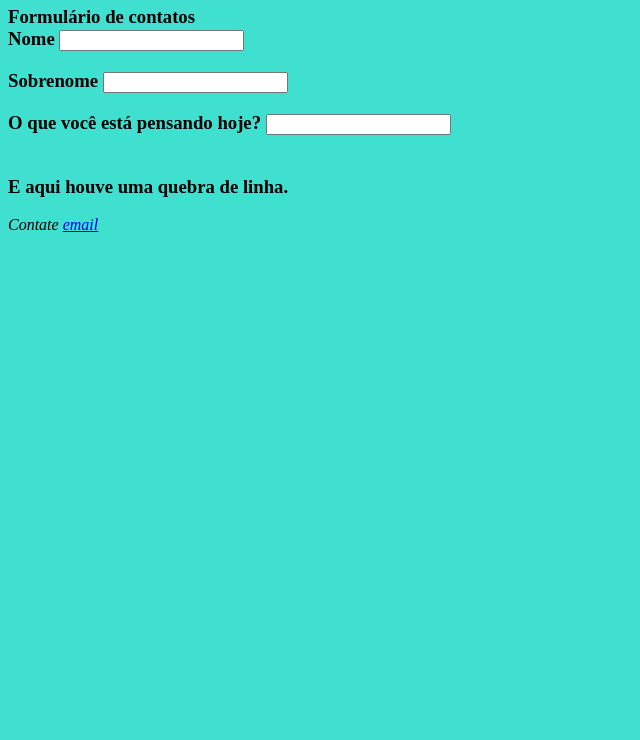
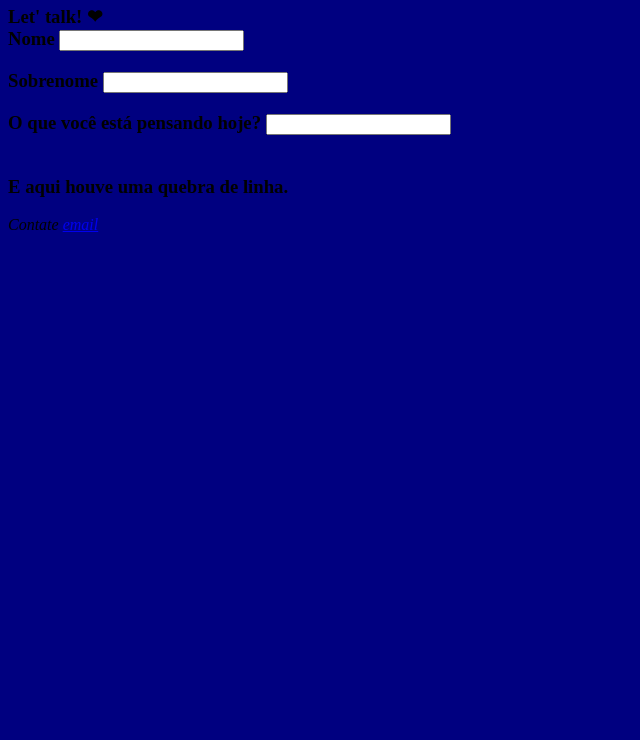
Before and after one commit to Mazinhamzn/meusite_mzn, a plain HTML site: page index.html in a window 1280 px wide. Shown: the part 60-800 px from the top of the page, without its empty margins (0-640 px from the left). Drawn offline with Linux system fonts and the light colour scheme.

Commit message:
Update index.html

```diff
--- a/index.html
+++ b/index.html
@@ -6,13 +6,13 @@
   </head>
   <body>
     <style>
-      body {background-color:#40E0D0}
+      body {background-color:#000080}
     </style>
     <h1>
       Meu site
     </h1>
     <h3>
-     Formulário de contatos
+     Let' talk! ❤
       <form>
           <label>
             Nome
```
